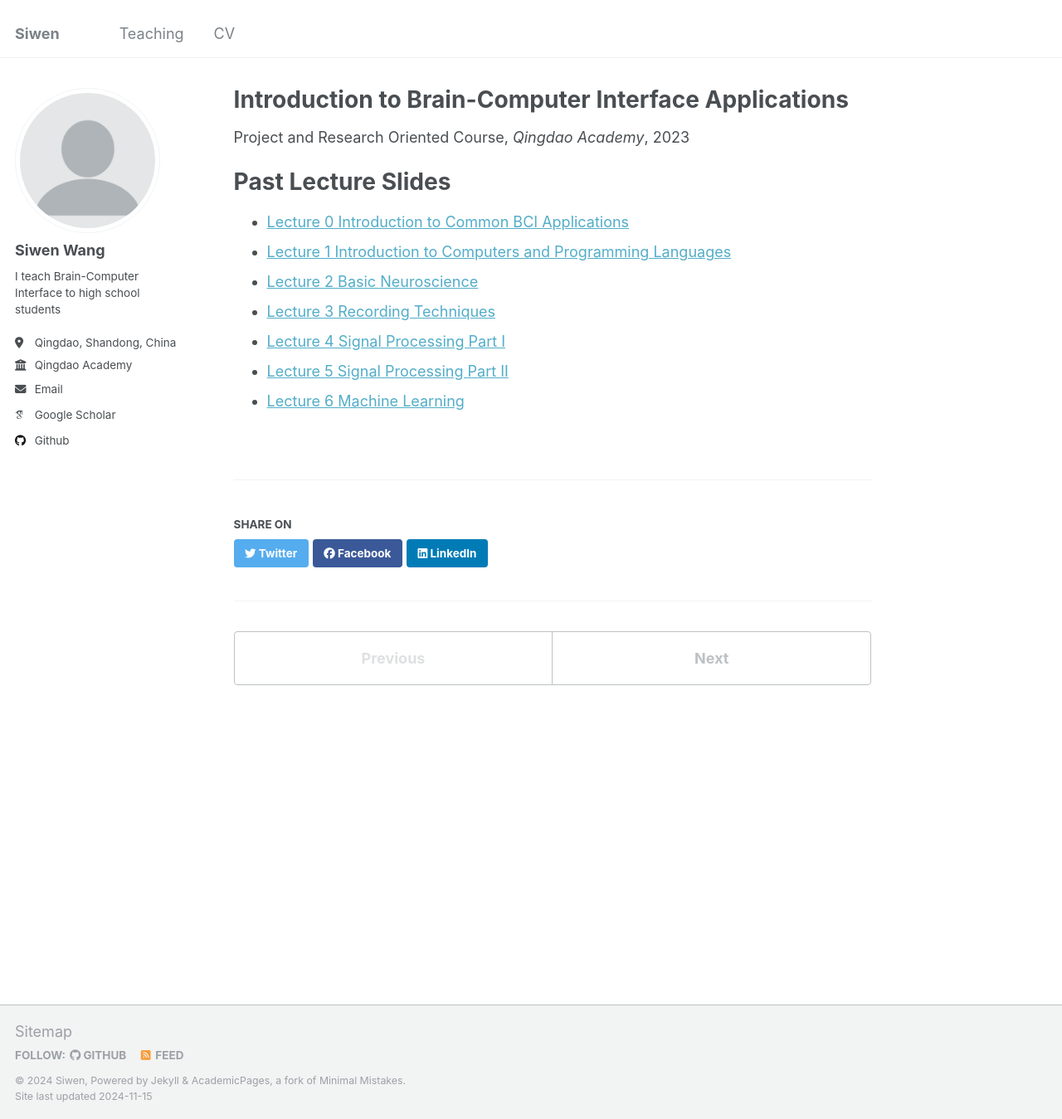
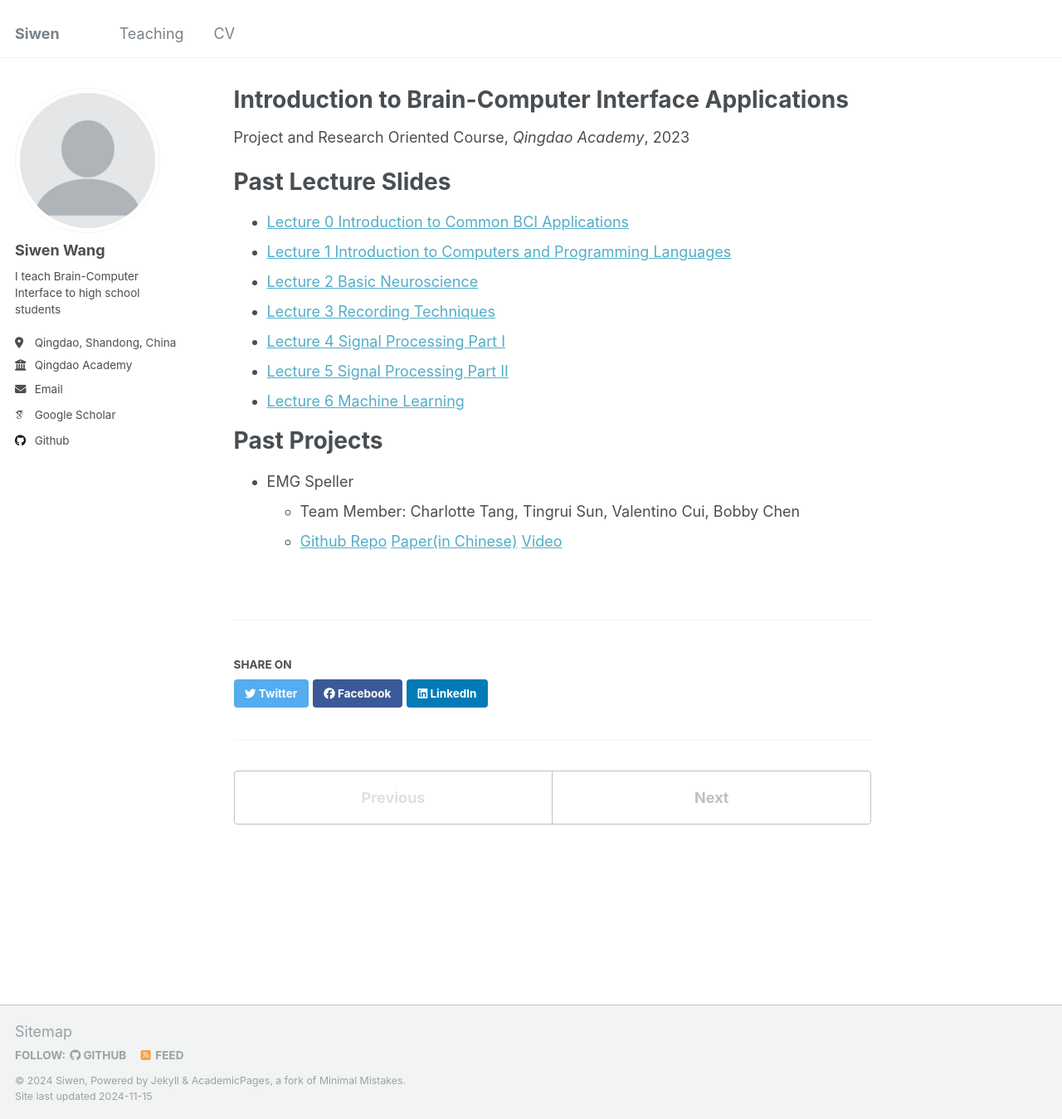
Before and after one commit to siw028/siwen.github.io, a Jekyll site: the page built from _teaching/2015-spring-teaching-1.md, in a window 1280 px wide and 1349 px high. Shown: the whole window at 83% size. Built offline with Jekyll 4.4.1, drawn with Linux system fonts in a browser that asks for light colours; some web fonts are replaced.

Commit message:
uploaded project

```diff
--- a/_teaching/2015-spring-teaching-1.md
+++ b/_teaching/2015-spring-teaching-1.md
@@ -17,3 +17,9 @@ Past Lecture Slides
 * [Lecture 4 Signal Processing Part I](https://siw028.github.io/siwen.github.io/files/BCI/Signal_processing.pptx)
 * [Lecture 5 Signal Processing Part II](https://siw028.github.io/siwen.github.io/files/BCI/Signal_processing_partII.pptx)
 * [Lecture 6 Machine Learning](https://siw028.github.io/siwen.github.io/files/BCI/Lecture6_machineLearning.pptx)
+
+Past Projects
+======
+* EMG Speller
+    * Team Member: Charlotte Tang, Tingrui Sun, Valentino Cui, Bobby Chen
+    * [Github Repo](https://github.com/QABCI/EMG-Speller-)    [Paper(in Chinese)](https://siw028.github.io/siwen.github.io/files/BCI/EMG_speller.pdf)          [Video](https://www.bilibili.com/video/BV1dW421F7yK/?spm_id_from=333.337.search-card.all.click)
```
Also changed, not shown: 1 other file.
